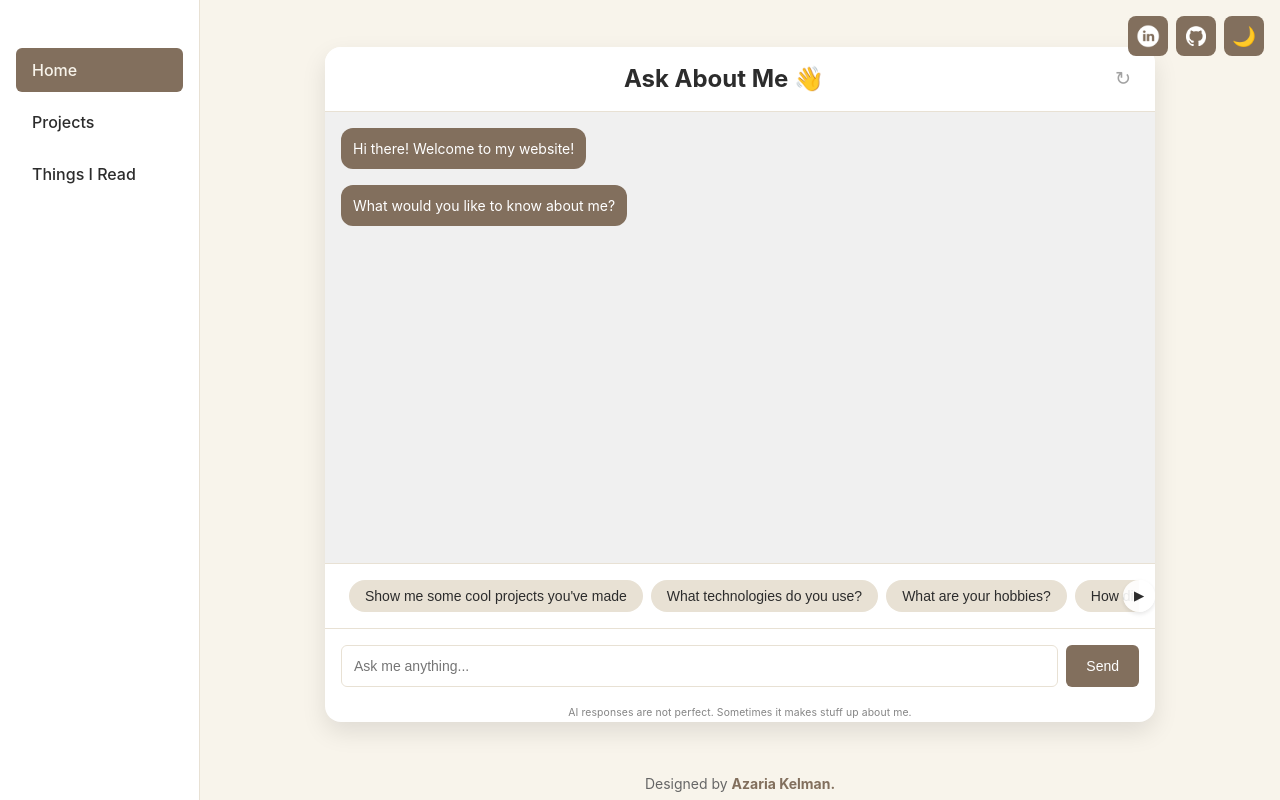
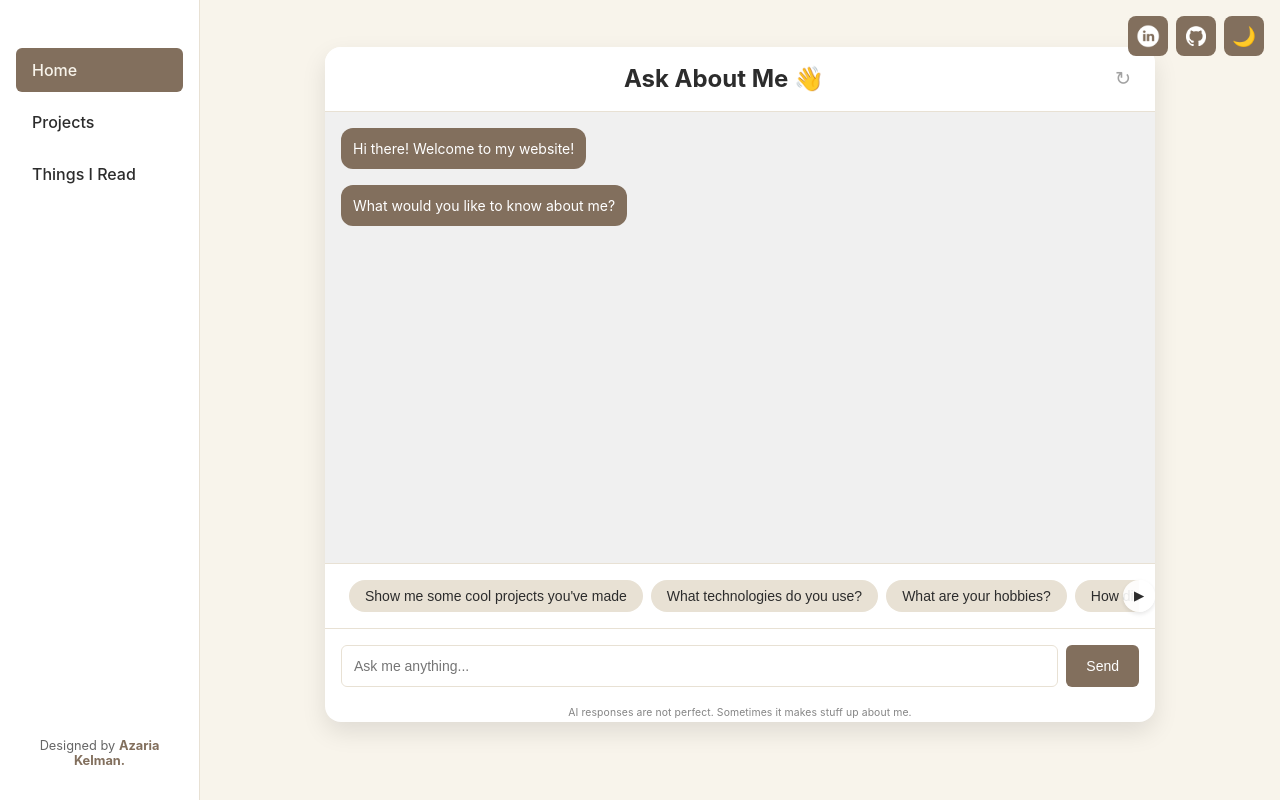
Before and after one commit to azariak/portfolio, a React (Vite) app: page / in a window 1280 px wide. Built offline with nearby package versions, Linux system fonts and the light colour scheme; the HTML template or start-up script is replaced by a standard one.

Commit message:
Refactored PersonalPortfolio and Home components to remove setIsDarkMode prop, added HeaderControls to App component for dark mode toggle, and updated Sidebar with a footer for designer credit. Enhanced CSS for sidebar footer styling.

```diff
--- a/src/App.jsx
+++ b/src/App.jsx
@@ -2,6 +2,7 @@ import React, { useState, useEffect } from 'react';
 import { Routes, Route } from 'react-router-dom';
 import Sidebar from './components/Sidebar';
 import HamburgerMenu from './components/HamburgerMenu';
+import HeaderControls from './components/HeaderControls';
 import Home from './pages/Home';
 import Projects from './pages/Projects';
 import ThingsIRead from './pages/ThingsIRead';
@@ -24,8 +25,9 @@ const App = () => {
     <div className={`app-layout ${isDarkMode ? 'dark' : 'light'}`}>
       {isMobile ? <HamburgerMenu /> : <Sidebar />}
       <main className="main-content">
+        <HeaderControls isDarkMode={isDarkMode} setIsDarkMode={setIsDarkMode} />
         <Routes>
-          <Route path="/" element={<Home isDarkMode={isDarkMode} setIsDarkMode={setIsDarkMode} />} />
+          <Route path="/" element={<Home isDarkMode={isDarkMode} />} />
           <Route path="/projects" element={<Projects />} />
           <Route path="/things-i-read" element={<ThingsIRead />} />
         </Routes>
--- /dev/null
+++ b/src/components/HeaderControls.jsx
@@ -0,0 +1,31 @@
+import React from 'react';
+
+const HeaderControls = ({ isDarkMode, setIsDarkMode }) => {
+  return (
+    <div className="header-controls">
+      <button
+        className="control-button"
+        onClick={() => window.open('https://www.linkedin.com/in/azaria-kelman/', '_blank')}
+        aria-label="Open LinkedIn"
+      >
+        <img src="/linkedin.png" alt="LinkedIn" width={24} height={24} />
+      </button>
+      <button
+        className="control-button"
+        onClick={() => window.open('https://github.com/azariak/portfolio', '_blank')}
+        aria-label="Open GitHub"
+      >
+        <img src="/github-mark-white.png" alt="GitHub" width={20} height={20} />
+      </button>
+      <button
+        className="control-button"
+        onClick={() => setIsDarkMode(!isDarkMode)}
+        aria-label={isDarkMode ? 'Switch to light mode' : 'Switch to dark mode'}
+      >
+        {isDarkMode ? '☀️' : '🌙'}
+      </button>
+    </div>
+  );
+};
+
+export default HeaderControls;
--- a/src/components/PersonalPortfolio.jsx
+++ b/src/components/PersonalPortfolio.jsx
@@ -16,7 +16,7 @@ function shuffleArray(array) {
   return newArray;
 }
 
-const PersonalPortfolio = ({ isDarkMode, setIsDarkMode }) => {
+const PersonalPortfolio = ({ isDarkMode }) => {
   const [isSettingsOpen, setIsSettingsOpen] = useState(false);
   const [messages, setMessages] = useState([
     { role: 'assistant', content: "Hi there! Welcome to my website!" },
@@ -279,36 +279,7 @@ const PersonalPortfolio = ({ isDarkMode, setIsDarkMode }) => {
 
   return (
     <div className={`container ${isDarkMode ? 'dark' : 'light'} ${isResizing ? 'resizing' : ''}`}>
-      <div className="header-controls">
-        <button
-          className="control-button"
-          onClick={() => window.open('https://www.linkedin.com/in/azaria-kelman/', '_blank')}
-          aria-label="Open LinkedIn"
-        >
-          <img src="/linkedin.png" alt="LinkedIn" width={24} height={24} />
-        </button>
-        <button
-          className="control-button"
-          onClick={() => window.open('https://github.com/azariak/portfolio', '_blank')}
-          aria-label="Open GitHub"
-        >
-          <img src="/github-mark-white.png" alt="GitHub" width={20} height={20} />
-        </button>
-        <button
-          className="control-button"
-          onClick={() => setIsDarkMode(!isDarkMode)}
-          aria-label={isDarkMode ? 'Switch to light mode' : 'Switch to dark mode'}
-        >
-          {isDarkMode ? '☀️' : '🌙'}
-        </button>
-        {/* <button
-          className="control-button"
-          onClick={() => setIsSettingsOpen(true)}
-          aria-label="Open Settings"
-        >
-          <img src="/Settings.svg" alt="Settings" width={20} height={20} />
-        </button> */}
-      </div>
+
 
       <SettingsModal
         isOpen={isSettingsOpen}
@@ -393,17 +364,7 @@ const PersonalPortfolio = ({ isDarkMode, setIsDarkMode }) => {
         )}
       </div>
 
-      <div className="footer">
-        Designed by{' '}
-        <a
-          href="https://github.com/azariak"
-          target="_blank"
-          rel="noopener noreferrer"
-          className="link"
-        >
-          Azaria Kelman.
-        </a>
-      </div>
+
     </div>
   );
 };
--- a/src/components/Sidebar.jsx
+++ b/src/components/Sidebar.jsx
@@ -23,6 +23,17 @@ const Sidebar = () => {
           </li>
         </ul>
       </nav>
+      <div className="sidebar-footer">
+        Designed by{' '}
+        <a
+          href="https://github.com/azariak"
+          target="_blank"
+          rel="noopener noreferrer"
+          className="link"
+        >
+          Azaria Kelman.
+        </a>
+      </div>
     </div>
   );
 };
--- a/src/index.css
+++ b/src/index.css
@@ -688,6 +688,14 @@ body {
   color: var(--background);
 }
 
+.sidebar-footer {
+  margin-top: auto;
+  padding: 1rem;
+  text-align: center;
+  font-size: 0.8rem;
+  color: var(--text-secondary);
+}
+
 /* App layout */
 .app-layout {
   display: flex;
--- a/src/pages/Home.jsx
+++ b/src/pages/Home.jsx
@@ -1,8 +1,8 @@
 import React from 'react';
 import PersonalPortfolio from '../components/PersonalPortfolio';
 
-const Home = ({ isDarkMode, setIsDarkMode }) => {
-  return <PersonalPortfolio isDarkMode={isDarkMode} setIsDarkMode={setIsDarkMode} />;
+const Home = ({ isDarkMode }) => {
+  return <PersonalPortfolio isDarkMode={isDarkMode} />;
 };
 
 export default Home;
```
